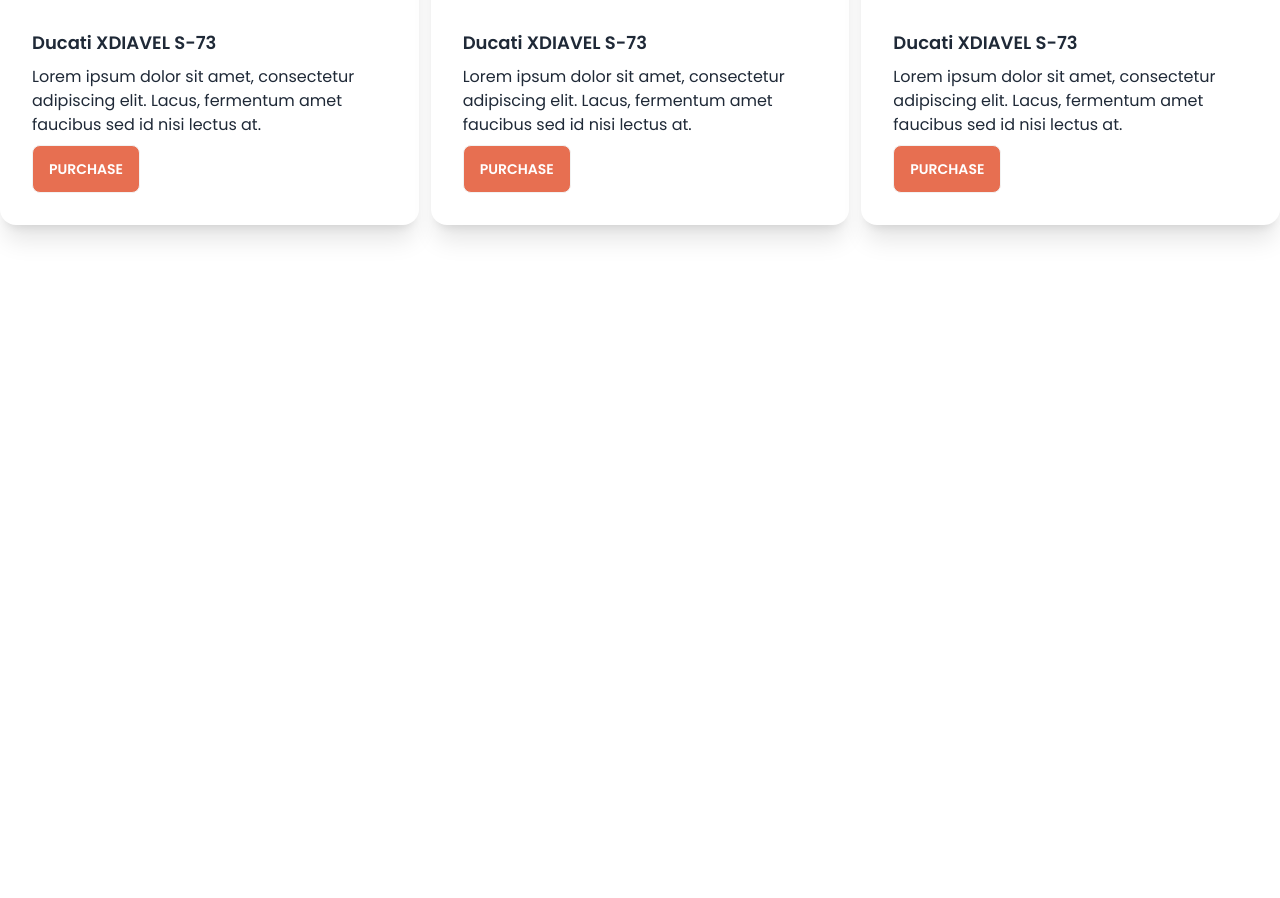
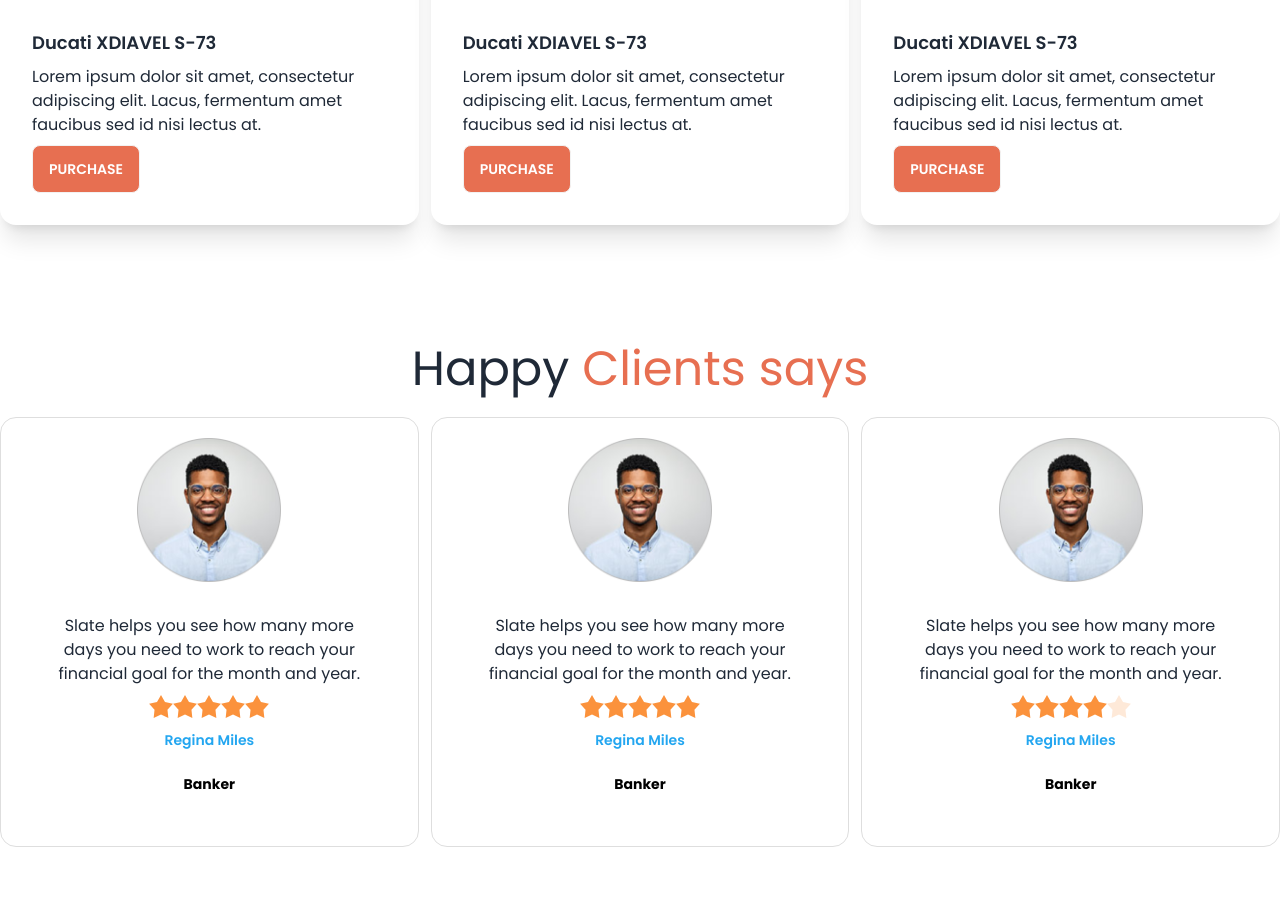
Before and after one commit to mdsayedhasann/Biker-Zone, a plain HTML site: page index.html in a window 1280 px wide. Shown: the part 1080-1978 px from the top of the page. Before the commit the page ends 1369 px from the top, so only its background shows below. Drawn offline with nearby package versions, Linux system fonts and the light colour scheme.

Commit message:
Client Section Start

```diff
--- a/index.html
+++ b/index.html
@@ -164,7 +164,8 @@
         <!-- slide 3 -->
         <div
           id="slide3"
-          class="carousel-item relative w-full bg-slider-bg py-5">
+          class="carousel-item relative w-full bg-slider-bg py-5"
+        >
           <div class="flex items-center lg:px-24 px-10 flex-col lg:flex-row">
             <div class="flex-1 space-y-7">
               <h2 class="text-6xl text-bold">
@@ -223,7 +224,7 @@
     </header>
 
     <main>
-      <!-- LATEST NEWS  -->
+      <!-- LATEST NEWS STARTS -->
       <section class="py-16 container mx-auto">
         <h3 class="text-5xl text-bold text-center">Latest News</h3>
 
@@ -298,6 +299,116 @@
           </div>
         </div>
       </section>
+      <!-- LATEST NEWS ENDS -->
+
+      <!-- CLIENTS SECTION STARTS -->
+      <section class="my-8 container m-auto py-6">
+        <h3 class="text-5xl text-bold text-center">
+          Happy <span class="text-bike-primary">Clients says</span>
+        </h3>
+
+        <div class="grid md:grid-cols-3 grid-cols-1 my-6 gap-3 mx-3 md:mx-0">
+
+          <!-- client 1  -->
+          <div class="card mx-auto bg-base-100 border border-[#DEDEDE] p-5">
+            <figure>
+              <img
+                src="./images/others/user-1.png"
+                alt="Shoes" class="w-36"
+              />
+            </figure>
+            <div class="card-body">
+
+              <p class="text-center">Slate helps you see how
+                many more days you need
+                to work to reach your financial
+                goal for the month and year.</p>
+
+                  <div class="rating justify-center">
+                    <input type="radio" name="rating-2" class="mask mask-star-2 bg-orange-400" />
+                    <input type="radio" name="rating-2" class="mask mask-star-2 bg-orange-400"  />
+                    <input type="radio" name="rating-2" class="mask mask-star-2 bg-orange-400" />
+                    <input type="radio" name="rating-2" class="mask mask-star-2 bg-orange-400" checked />
+                    <input type="radio" name="rating-2" class="mask mask-star-2 bg-orange-400" />
+                  </div>
+
+
+              <div class="text-center justify-center">
+                <h4 class="text-sm font-semibold text-[#23A6F0] mt-1">Regina Miles</h4>
+                <br>
+                <h4 class="text-sm font-bold text-black">Banker</h4>
+              </div>
+            </div>
+          </div>
+
+                    <!-- client 1  -->
+                    <div class="card mx-auto bg-base-100 border border-[#DEDEDE] p-5">
+                      <figure>
+                        <img
+                          src="./images/others/user-1.png"
+                          alt="Shoes" class="w-36"
+                        />
+                      </figure>
+                      <div class="card-body">
+
+                        <p class="text-center">Slate helps you see how
+                          many more days you need
+                          to work to reach your financial
+                          goal for the month and year.</p>
+
+                            <div class="rating justify-center">
+                              <input type="radio" name="rating-2" class="mask mask-star-2 bg-orange-400" />
+                              <input type="radio" name="rating-2" class="mask mask-star-2 bg-orange-400"  />
+                              <input type="radio" name="rating-2" class="mask mask-star-2 bg-orange-400" />
+                              <input type="radio" name="rating-2" class="mask mask-star-2 bg-orange-400" checked />
+                              <input type="radio" name="rating-2" class="mask mask-star-2 bg-orange-400" />
+                            </div>
+
+
+                        <div class="text-center justify-center">
+                          <h4 class="text-sm font-semibold text-[#23A6F0] mt-1">Regina Miles</h4>
+                          <br>
+                          <h4 class="text-sm font-bold text-black">Banker</h4>
+                        </div>
+                      </div>
+                    </div>
+
+                              <!-- client 1  -->
+          <div class="card mx-auto bg-base-100 border border-[#DEDEDE] p-5">
+            <figure>
+              <img
+                src="./images/others/user-1.png"
+                alt="Shoes" class="w-36"
+              />
+            </figure>
+            <div class="card-body">
+
+              <p class="text-center">Slate helps you see how
+                many more days you need
+                to work to reach your financial
+                goal for the month and year.</p>
+
+                  <div class="rating justify-center">
+                    <input type="radio" name="rating-2" class="mask mask-star-2 bg-orange-400" />
+                    <input type="radio" name="rating-2" class="mask mask-star-2 bg-orange-400"  />
+                    <input type="radio" name="rating-2" class="mask mask-star-2 bg-orange-400" />
+                    <input type="radio" name="rating-2" class="mask mask-star-2 bg-orange-400" checked />
+                    <input type="radio" name="rating-2" class="mask mask-star-2 bg-orange-400" />
+                  </div>
+
+
+              <div class="text-center justify-center">
+                <h4 class="text-sm font-semibold text-[#23A6F0] mt-1">Regina Miles</h4>
+                <br>
+                <h4 class="text-sm font-bold text-black">Banker</h4>
+              </div>
+            </div>
+          </div>
+
+        </div>
+      </section>
+
+      <!-- CLIENTS SECTION ENDS -->
     </main>
 
     <footer></footer>
```
